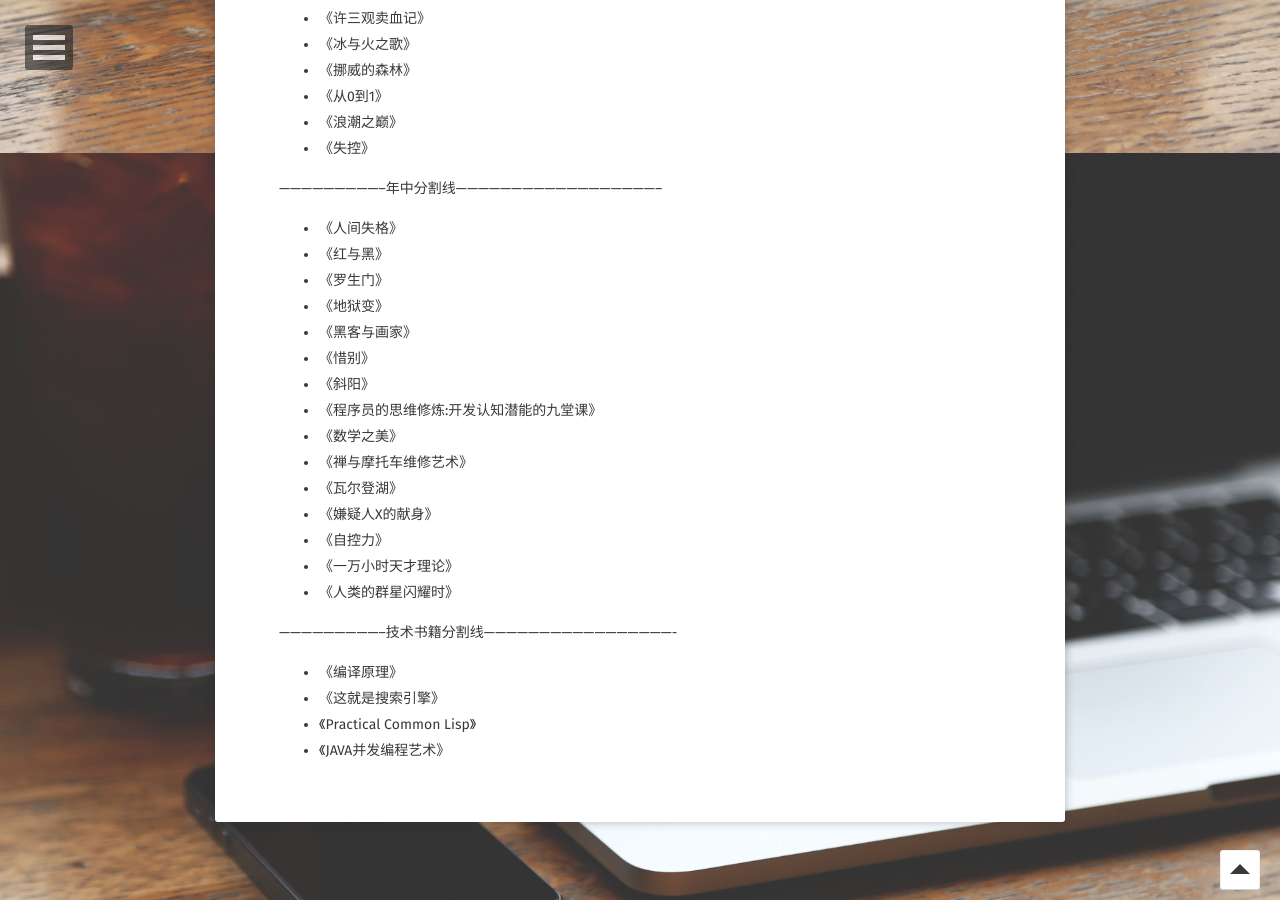
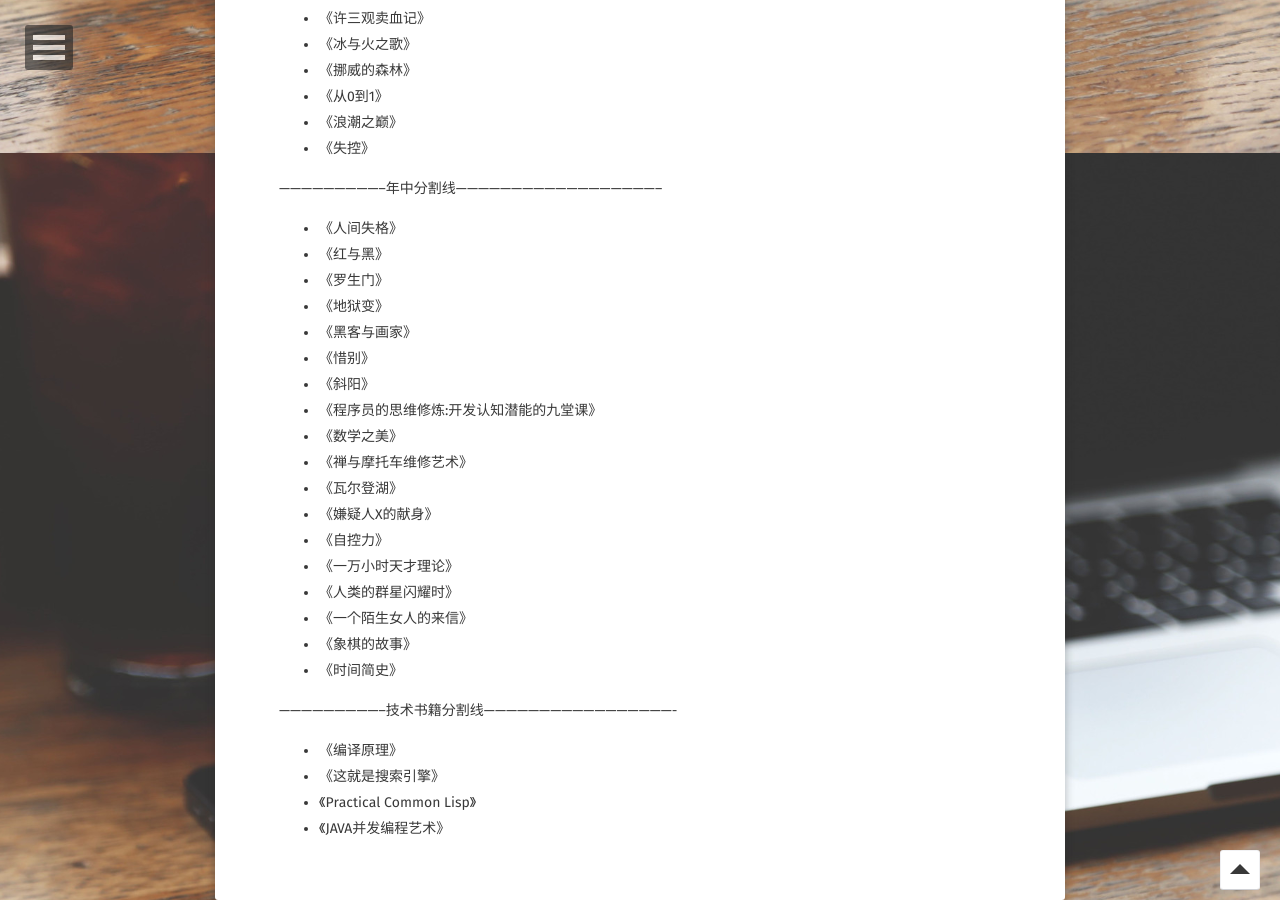
Before and after one commit to ridikuius/ridikuius.github.io, a Jekyll site: the page built from about/index.md, in a window 1280 px wide and 900 px high, scrolled down 747 px. Built offline with Jekyll 4.4.1, drawn with Linux system fonts in a browser that asks for light colours; some web fonts are replaced.

Commit message:
Update index.md

```diff
--- a/about/index.md
+++ b/about/index.md
@@ -47,6 +47,9 @@ comments: false
 * 《自控力》
 * 《一万小时天才理论》
 * 《人类的群星闪耀时》
+* 《一个陌生女人的来信》
+* 《象棋的故事》
+* 《时间简史》
 
 -----------------------------技术书籍分割线----------------------------------------------------
 
```
